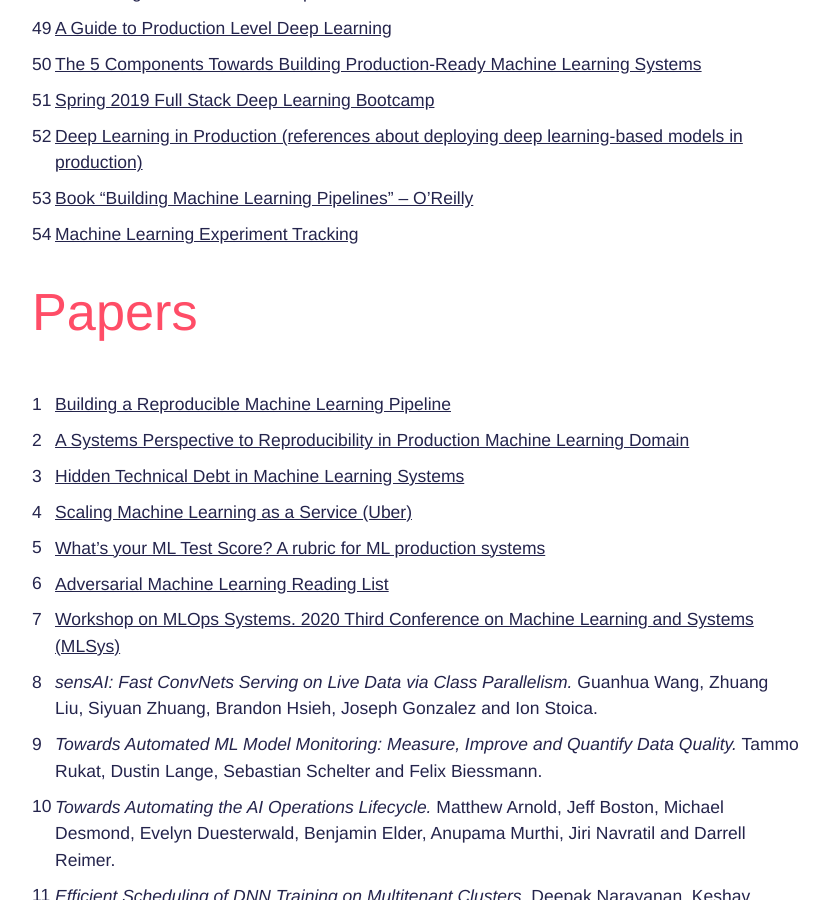
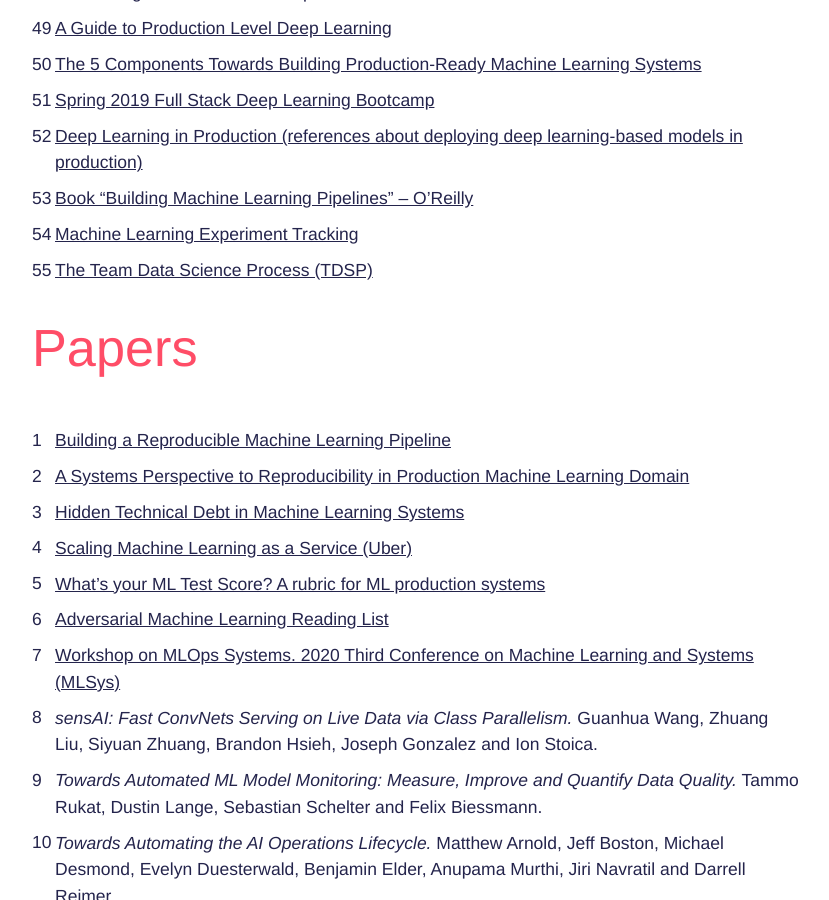
Before and after one commit to innoq/ml-ops.org, a Jekyll site: the page built from content/references.md, in a window 1280 px wide and 900 px high, scrolled down 2284 px. Shown: the whole window, without its empty margins (224-1053 px from the left). Built offline with Jekyll 4.4.1, drawn with Linux system fonts in a browser that asks for light colours; some web fonts are replaced.

Commit message:
references

```diff
--- a/content/references.md
+++ b/content/references.md
@@ -59,6 +59,7 @@
 30. [Deep Learning in Production (references about deploying deep learning-based models in production)](https://github.com/ahkarami/Deep-Learning-in-Production)
 31. [Book "Building Machine Learning Pipelines" – O’Reilly](https://learning.oreilly.com/library/view/building-machine-learning/9781492053187/)
 32. [Machine Learning Experiment Tracking](https://towardsdatascience.com/machine-learning-experiment-tracking-93b796e501b0)
+33. [The Team Data Science Process (TDSP)](https://docs.microsoft.com/en-us/azure/machine-learning/team-data-science-process/overview)
 
 
 # Papers
```
